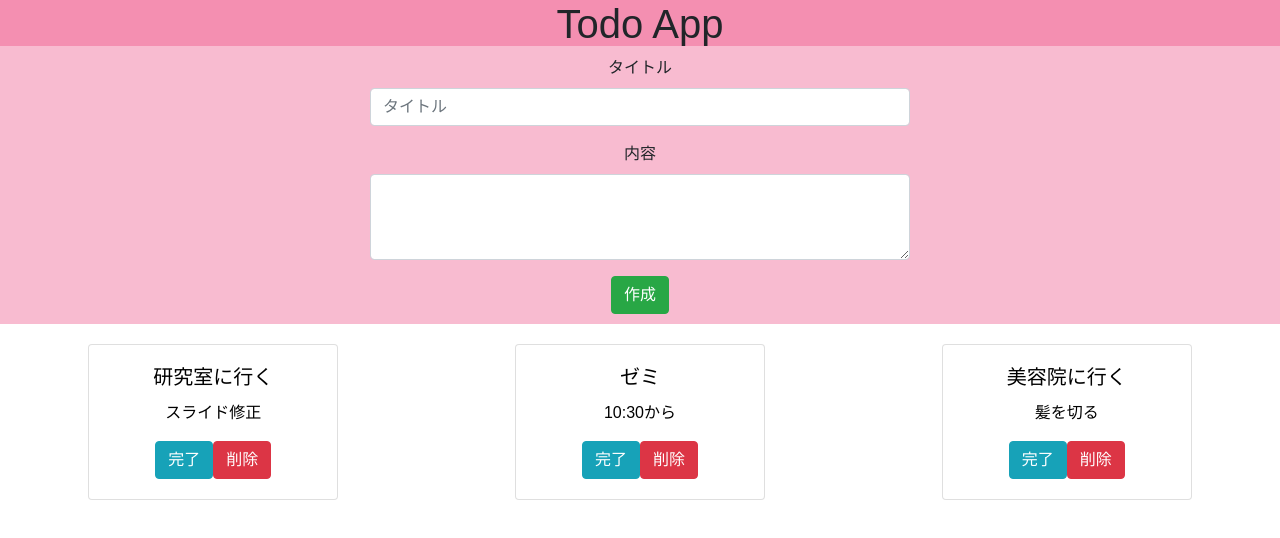
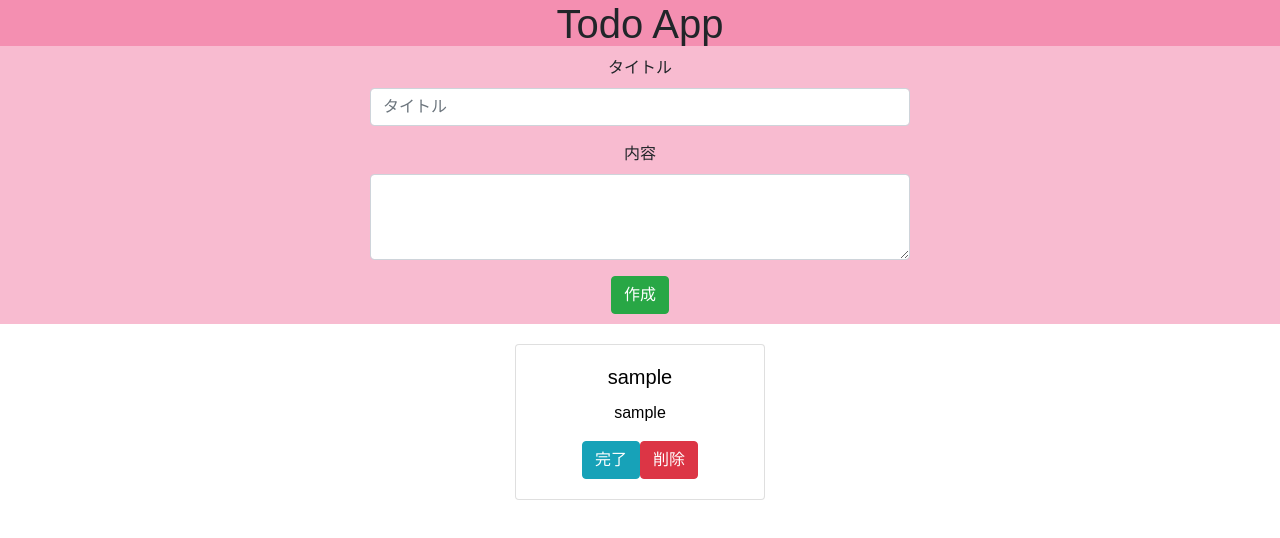
Before and after one commit to ijimaso/MyTodo, a React (Create React App) app: page / in a window 1280 px wide. Shown: the top 538 px of the page. Built offline with nearby package versions, Linux system fonts and the light colour scheme.

Commit message:
update sample data

```diff
--- a/src/App.js
+++ b/src/App.js
@@ -20,20 +20,8 @@ export default class App extends Component {
     const todos = [
       {
         id: 1,
-        title: "研究室に行く",
-        content: "スライド修正",
-        done: false
-      },
-      {
-        id: 2,
-        title: "ゼミ",
-        content: "10:30から",
-        done: false
-      },
-      {
-        id: 3,
-        title: "美容院に行く",
-        content: "髪を切る",
+        title: "sample",
+        content: "sample",
         done: false
       }
     ]
```
